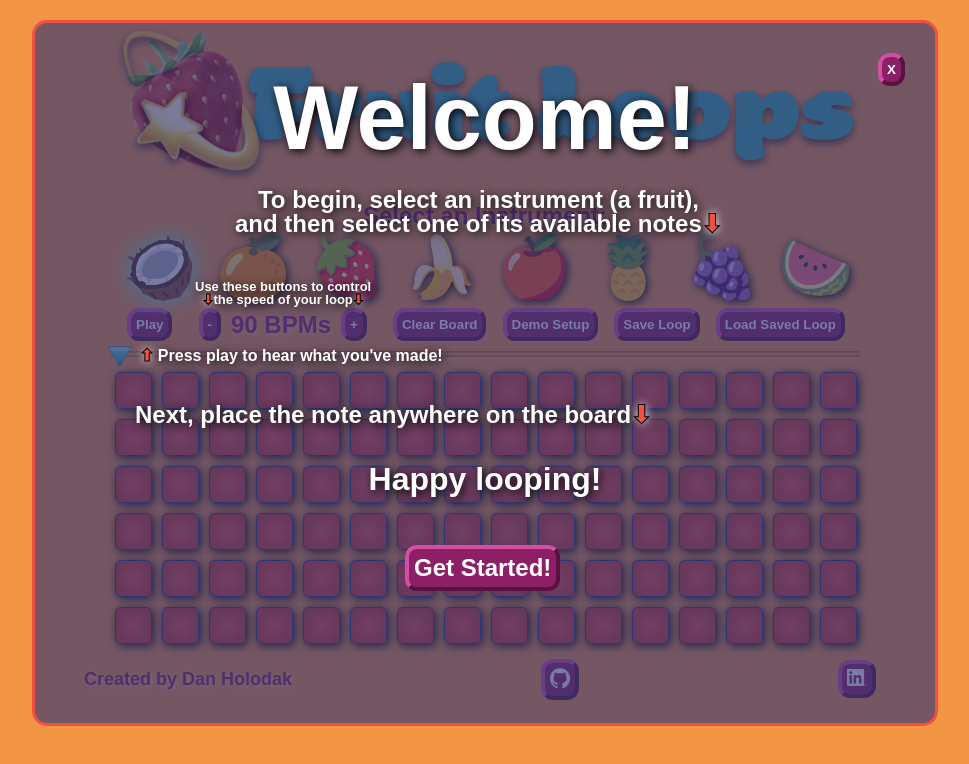
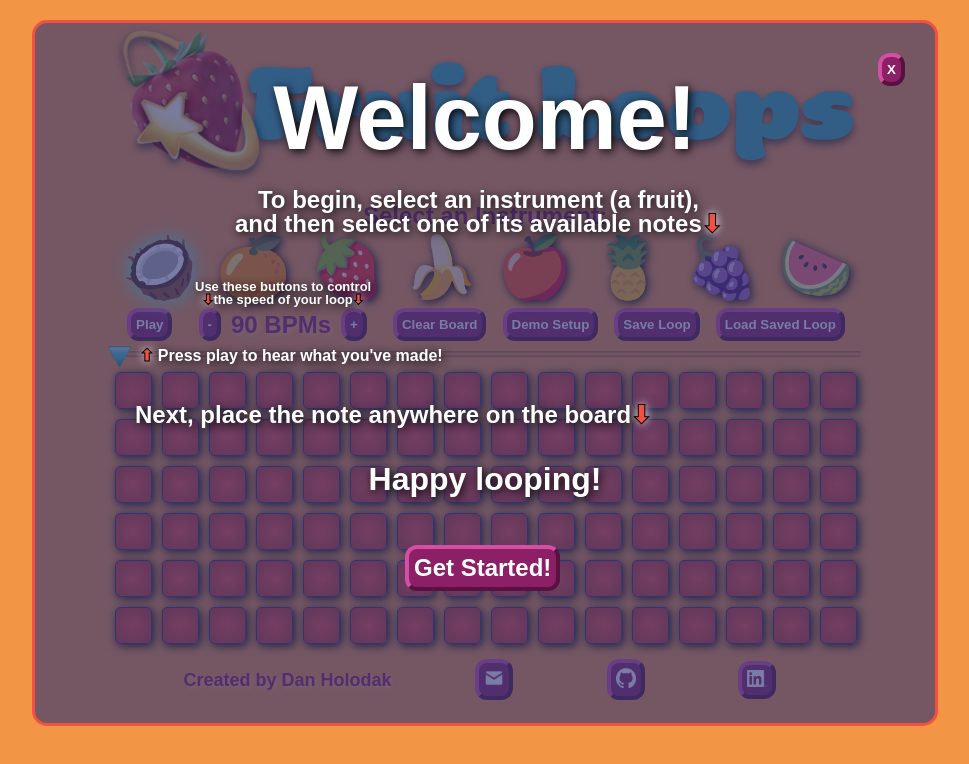
Before and after one commit to danholodak/Fruit-Loops, a website built with webpack: page index.html in a window 1280 px wide. Shown: the whole page, without its empty margins (155-1124 px from the left). Built offline with nearby package versions, Linux system fonts and the light colour scheme.

Commit message:
fix bottom button css

```diff
--- a/index.html
+++ b/index.html
@@ -30,8 +30,10 @@
     </div>
     <div class="tile-board-and-playbar">
     </div>
+    <div class="buttoncontainer">
+    <div class="buttons"><h3>Created by Dan Holodak</h3><a href="mailto:danholodak@gmail.com"><img src="./images/email.png" alt="Mail Icon"></a><a href="https://github.com/danholodak"><img src="./images/github-mark-white.png" alt="Github Logo"></a><a href="https://www.linkedin.com/in/danholodak/"><img src="./images/LI_white.png" alt="LinkedIn Logo"></a></div>
     </div>
-    <div class="buttons"><h3>Created by Dan Holodak</h3><a href="https://github.com/danholodak"><img src="./images/github-mark-white.png" alt="Github Logo"></a><a href="https://www.linkedin.com/in/danholodak/"><img src="./images/LI_white.png" alt="LinkedIn Logo"></a></div>
+  </div>
   </body>
 
 </html>
--- a/src/styles/buttons.scss
+++ b/src/styles/buttons.scss
@@ -34,6 +34,10 @@ div.buttons{
     flex-direction: row;
     justify-content: space-evenly;
 }
+div.buttoncontainer{
+    width: 75%;
+    margin: auto;
+}
 section#bpm-control{
     display: flex;
     flex-direction: row;
```
Also changed, not shown: dist/main.css, images/email.png (added).
